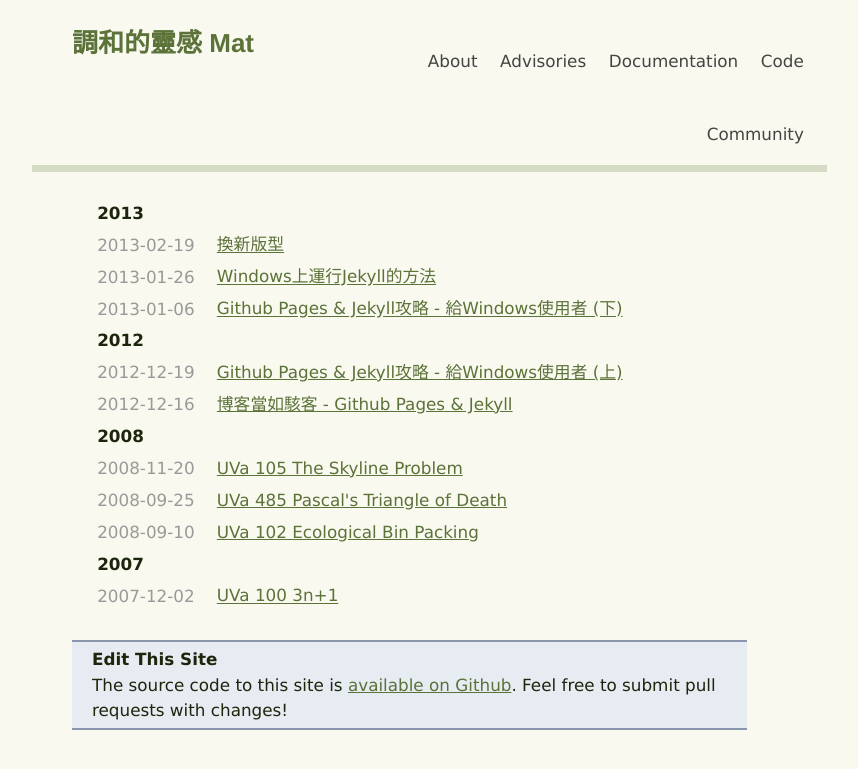
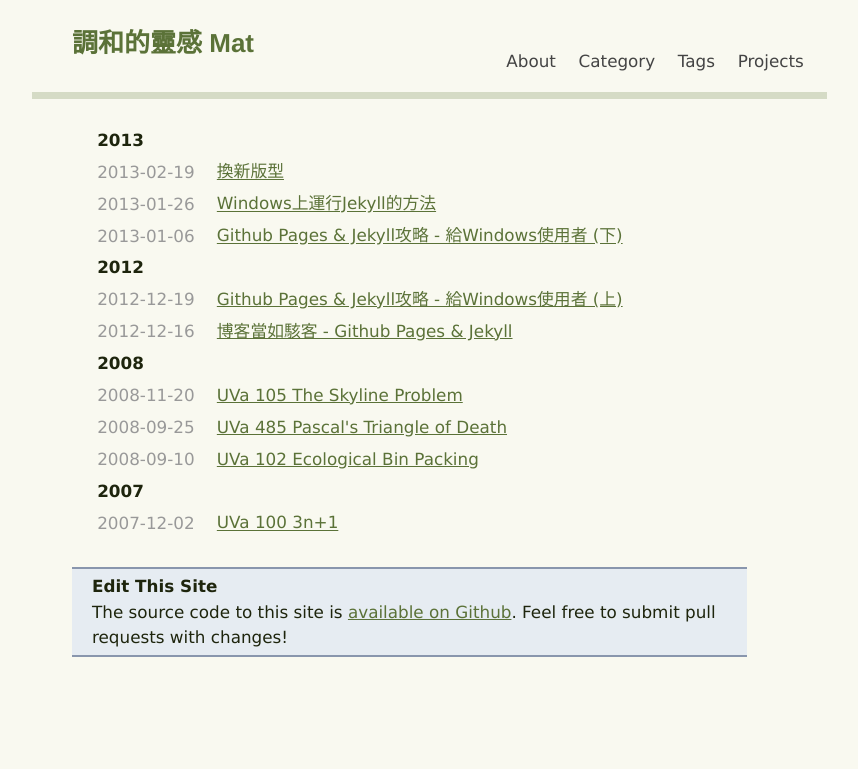
Before and after one commit to sndnvaps/sndnvaps.github.io, a Jekyll site: the page built from index.md, in a window 1280 px wide. Shown: the top 769 px of the page, without its empty margins (208-1066 px from the left). Built offline with Jekyll 4.4.1, drawn with Linux system fonts in a browser that asks for light colours; Markdown is read by kramdown in place of the engine named in the settings.

Commit message:
替換 Navigation Links: About, Category, Tags

```diff
--- a/_includes/nav.md
+++ b/_includes/nav.md
@@ -1,7 +1,6 @@
 <ul class="navigation">
-  <li id="nav-about"><a href="http://oauth.net/about">About</a></li>
-  <li id="nav-advisories"><a href="http://oauth.net/advisories">Advisories</a></li>
-  <li id="nav-documentation"><a href="http://oauth.net/documentation">Documentation</a></li>
-  <li id="nav-code"><a href="http://oauth.net/code">Code</a></li>
-  <li id="nav-community"><a href="http://oauth.net/community">Community</a></li>
+  <li><a href="{{ site.url }}/about/">About</a></li>
+  <li><a href="{{ site.url }}/categories/">Category</a></li>
+  <li><a href="{{ site.url }}/tags/">Tags</a></li>
+  <li><a href="#">Projects</a></li>
 </ul>
```
